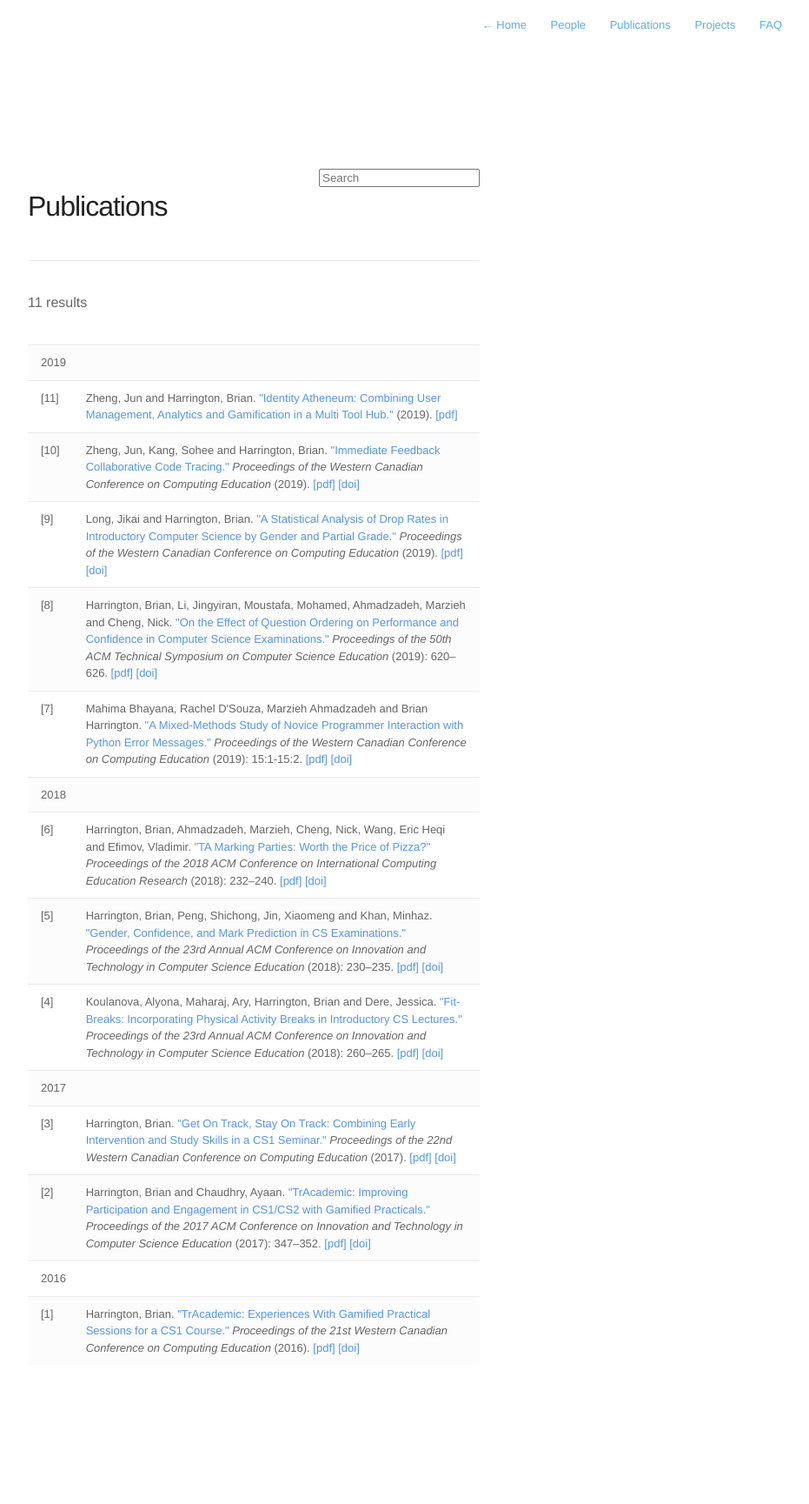
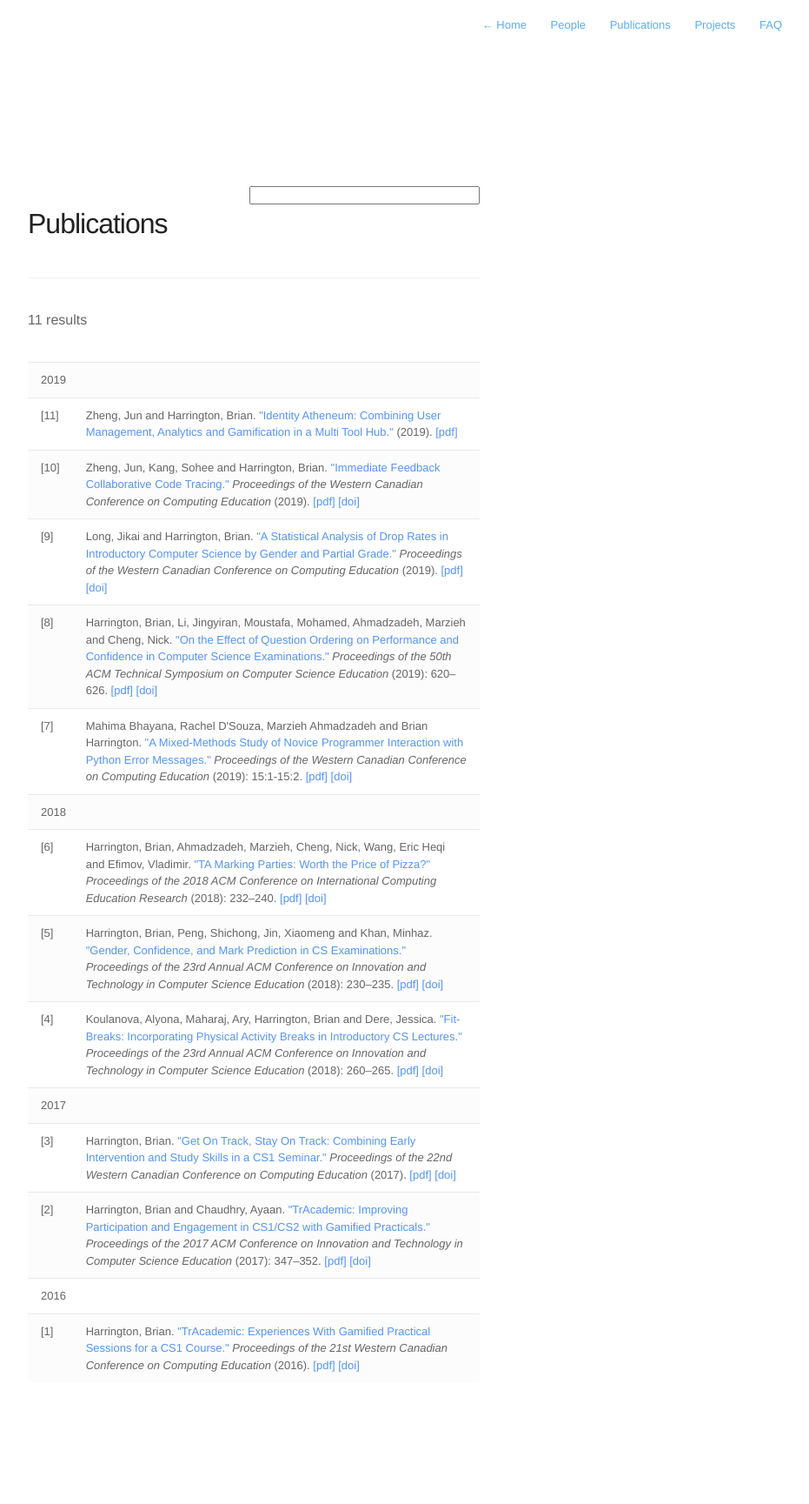
Before and after one commit to cms-urg/cms-urg.github.io, a Jekyll site: the page built from publications.html, in a window 1280 px wide. Shown: the whole page at 87% size, without its empty margins (348-1279 px from the left). Built offline with Jekyll 4.4.1, drawn with Linux system fonts in a browser that asks for light colours; nearby versions of some CDN libraries.

Commit message:
Update searchable_page.html

```diff
--- a/_layouts/searchable_page.html
+++ b/_layouts/searchable_page.html
@@ -57,8 +57,8 @@ layout: default
         </div>
         <div style="float: right;">
           <br />
-          <input type="text" id="filter" placeholder="Search" />
-<!--             <input type="text" size="30" name="q" id="q" value="" onkeyup="doSearch();" /> -->
+<!--           <input type="text" id="filter" placeholder="Search" /> -->
+            <input type="text" size="30" name="q" id="q" value="" onkeyup="doSearch();" />
         </div>
   </header>
   <article class="post-content">
```
